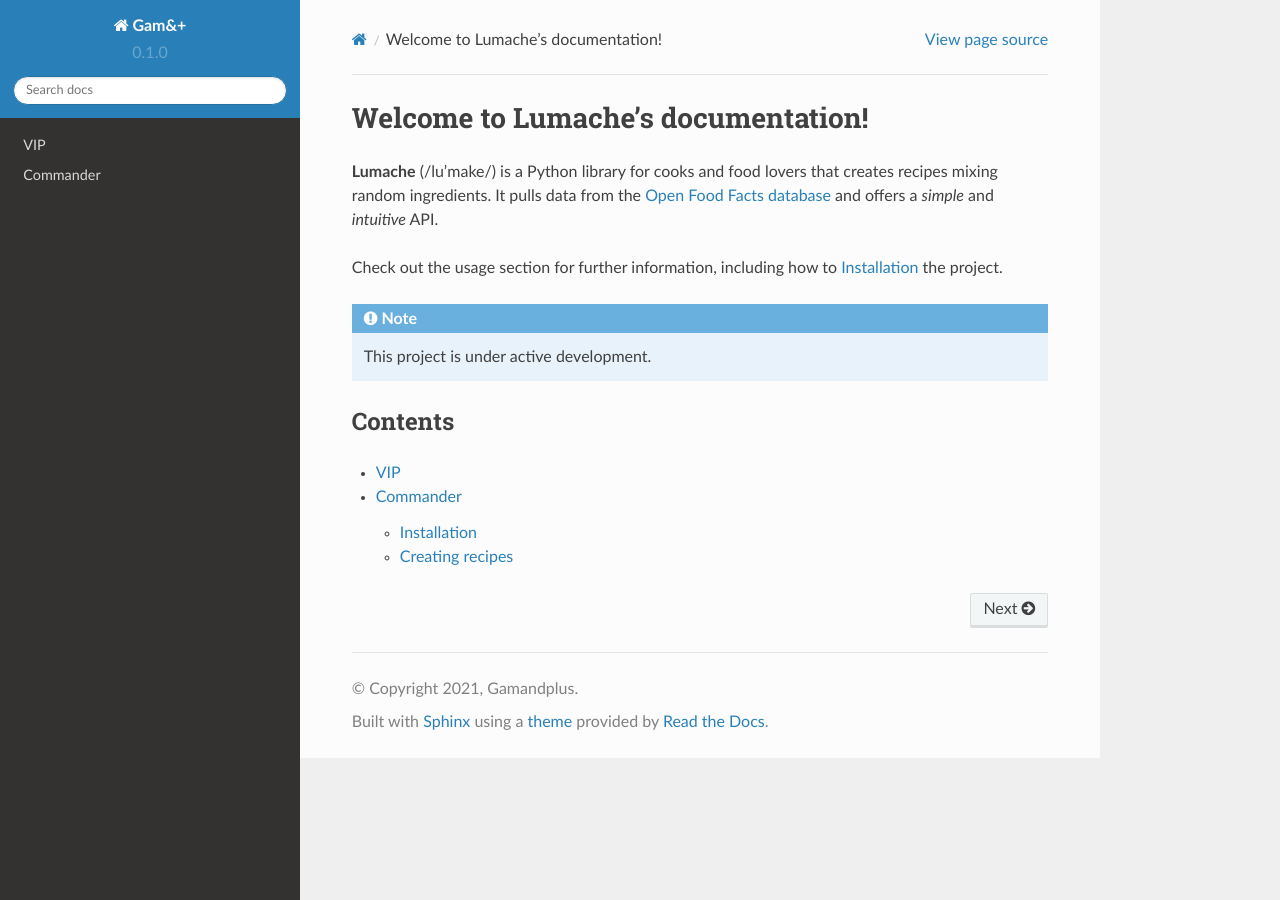
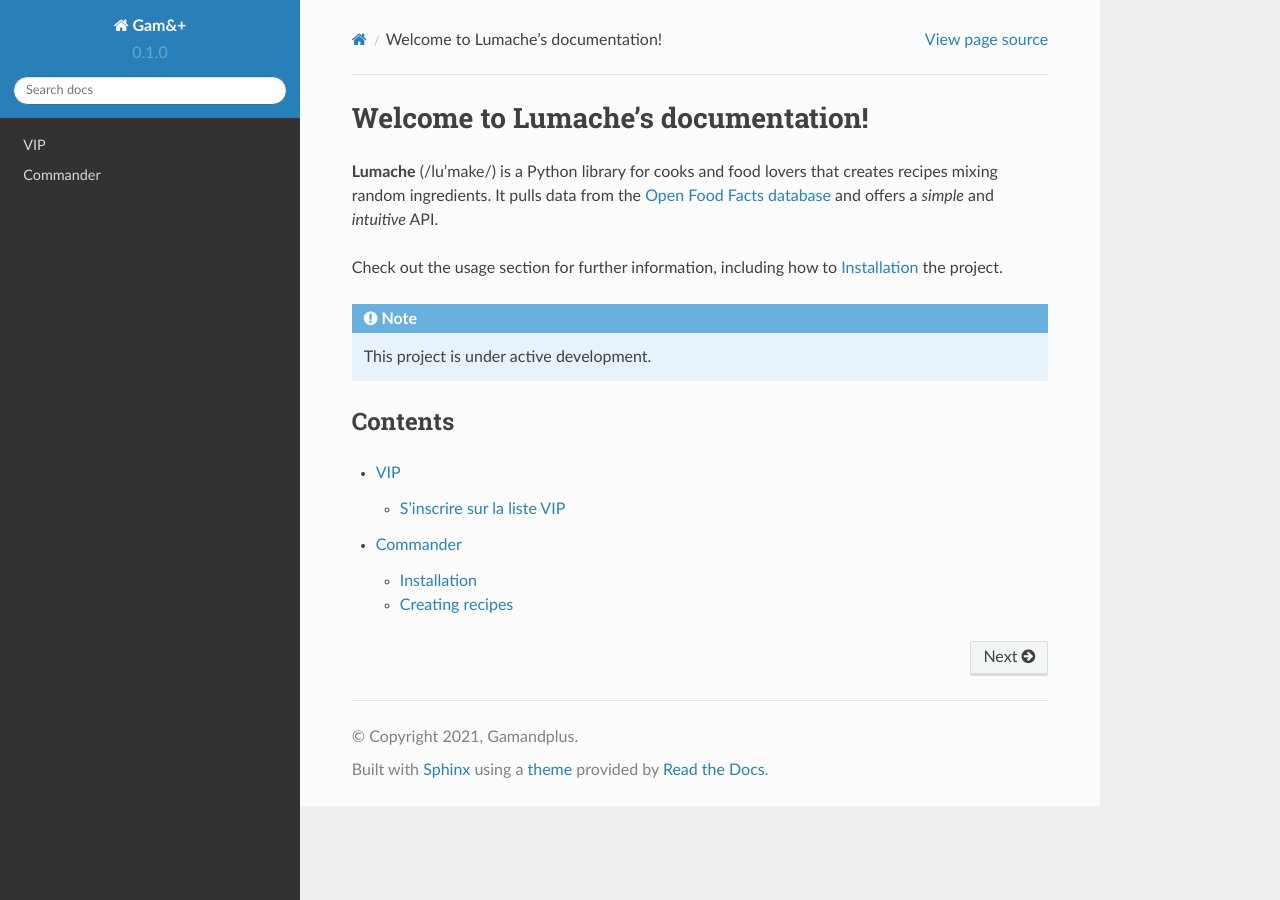
Before and after one commit to conradpringiers/Gam-docs, a Sphinx documentation site: the page built from docs/source/index.rst, in a window 1280 px wide. Built offline with Sphinx 7.4.7 and the Read the Docs theme 2.0.0, drawn with Linux system fonts in a browser that asks for light colours.

Commit message:
Update VIP.rst

````diff
--- a/docs/source/VIP.rst
+++ b/docs/source/VIP.rst
@@ -1,5 +1,4 @@
 VIP
-===
-```
-eifjeiiez
-```
+====
+S'inscrire sur la liste VIP
+----
````
